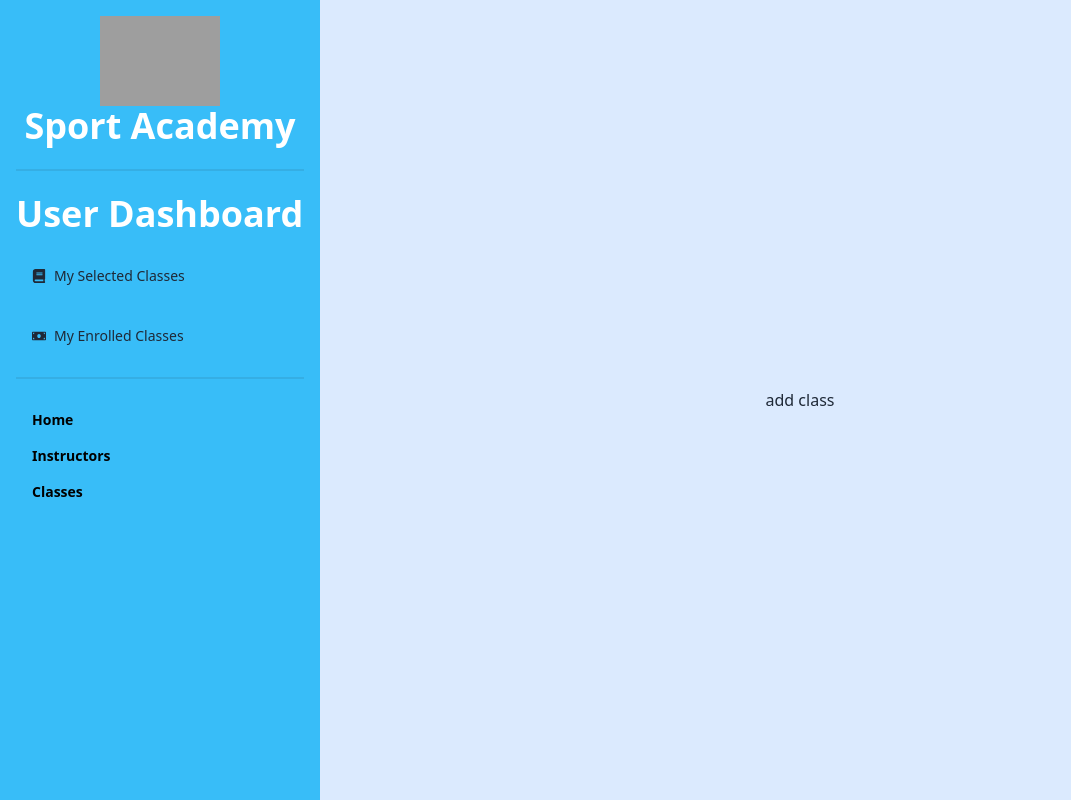
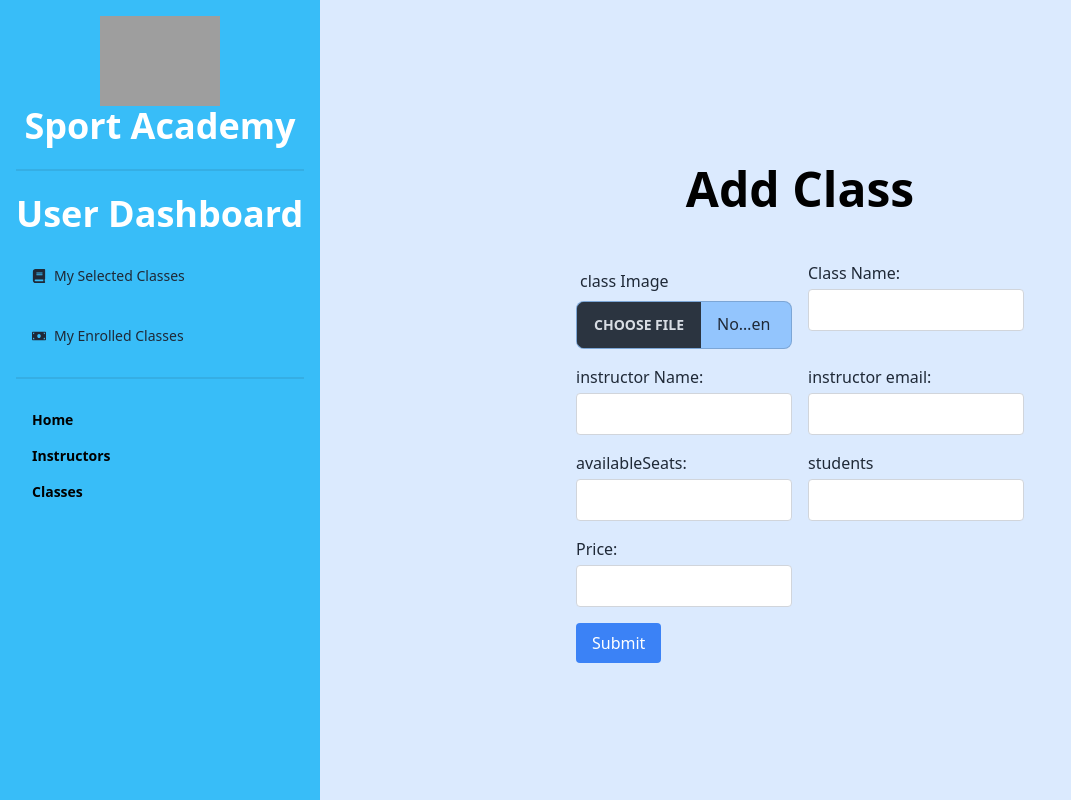
Before and after one commit to sakib21103090/Sports-academies-Client, a React (Vite) app: page /dashboard/addClass in a window 1280 px wide. Shown: the whole page, without its empty margins (0-1071 px from the left). Built offline with nearby package versions, Linux system fonts and the light colour scheme; no server answers; grey boxes are pictures that could not be loaded.

Commit message:
add classes

```diff
--- a/src/Pages/Classes/Classes.jsx
+++ b/src/Pages/Classes/Classes.jsx
@@ -23,7 +23,7 @@ const Classes = () => {
         heading={" Classes"}
         ></SectionTitle>
 
-        <div className="grid grid-cols-1 sm:grid-cols-2 md:grid-cols-3 m-4 gap-4 ">
+        <div className="grid grid-cols-1 sm:grid-cols-2 md:grid-cols-3 mt-4 gap-4 ">
         {
                  classesData?.map(Class => <AllCardClass
                     key={Class._id}
--- a/src/Pages/Dashboard/InstructorsDasboard/AddClass.jsx
+++ b/src/Pages/Dashboard/InstructorsDasboard/AddClass.jsx
@@ -1,10 +1,139 @@
-import React from 'react';
+import React, { useContext } from 'react';
+
+import { useForm } from 'react-hook-form';
+import { AuthContext } from '../../../Components/Providers/AuthProviders';
+import Swal from 'sweetalert2';
 
 const AddClass = () => {
+
+    const {user} = useContext(AuthContext);
+    console.log(user)
+
+    const { register, handleSubmit } = useForm();
+
+    const onSubmit = (data) => {
+        const formData = new FormData();
+        formData.append('image', data.image[0])
+      console.log(formData)
+      const name = data.className;
+      // const image = data.image;
+      console.log(data)
+      const instructorName = user.displayName;
+      const email = user.email;
+      const availableSeats = data.availableSeats;
+      const students = data.students;
+      const price = data.price;
+
+      const url = `https://api.imgbb.com/1/upload?key=${
+        import.meta.env.VITE_IMG_KEY}`
+
+        fetch(url, {
+            method: 'POST',
+            body: formData,
+          })
+            .then(res => res.json())
+            .then(imageData => {
+              console.log(imageData)
+              const classImage = imageData.data.display_url
+              console.log(classImage)
+
+              const classItems = {
+                classImage:classImage,
+                className:name,
+                instructorName:instructorName,
+                instructorEmail:email,
+                availableClasses: parseFloat(availableSeats),
+                students:parseFloat(students),
+                price: parseFloat(price),
+
+              };
+
+              fetch("http://localhost:5000/addClass", {
+                method: "POST",
+                headers: { "Content-Type": "application/json" },
+                body: JSON.stringify(classItems),
+              })
+                .then((res) => res.json())
+                .then((result) => {
+                  console.log(result);
+                  if (result.insertedId) {
+
+                    Swal.fire({
+                      position: "center",
+                      icon: "success",
+                      title: "Class has been added successfully",
+                      showConfirmButton: false,
+                      timer: 1500,
+                    });
+                  }
+                });
+              console.log(data);
+
+
+       })
+    }
+
     return (
         <div>
-            add class
+        {/* <Helmet>
+        <title>Animal-Toy-planet | Add A Toy</title>
+      </Helmet> */}
+         <div>
+              <h2 className="text-center font-bold text-black text-5xl m-6 p-6">Add  Class</h2>
+         </div>
+         <div>
+         <form onSubmit={handleSubmit(onSubmit)} className="max-w-md mx-auto mb-5">
+   <div className="grid grid-cols-1 md:grid-cols-2 gap-4">
+
+     <div className="form-control">
+           <label className="label">
+           <span className="block ">class Image</span></label>
+           <input type="file" {...register("image", { required: true })} className="file-input bg-blue-300 file-input-bordered "/>
         </div>
+                            {/* <div>
+          <label htmlFor="classImage" className="block  mb-1"> classImage :</label>
+          <input type="file" id="classImage" {...register('classImage',{ required: true })}className="file-input bg-blue-300 file-input-bordered w-3/1 " />
+        </div> */}
+
+     <div>
+       <label htmlFor="name" className="block  mb-1"> Class Name:</label>
+       <input type="text" id="className" {...register('className')} className="w-full px-4 py-2 border border-gray-300 rounded focus:outline-none focus:border-lime-500" />
+     </div>
+
+     <div>
+       <label htmlFor="instructorName" className="block  mb-1">instructor Name:</label>
+       <input type="text" id="instructorName" {...register('instructorName')}  defaultValue={user?.displayName} className="w-full px-4 py-2 border border-gray-300 rounded focus:outline-none focus:border-lime-500" />
+
+     </div>
+
+     <div>
+       <label htmlFor="instructorEmail" className="block  mb-1">instructor email:</label>
+       <input type="email" id="instructorEmail" {...register('instructorEmail')} defaultValue={user?.email} className="w-full px-4 py-2 border border-gray-300 rounded focus:outline-none focus:border-lime-500" />
+     </div>
+
+     <div>
+       <label htmlFor="availableSeats" className="block  mb-1">availableSeats:</label>
+       <input type="number"   id="availableSeats" {...register('availableSeats')} className="w-full px-4 py-2 border border-gray-300 rounded focus:outline-none focus:border-lime-500" />
+     </div>
+     <div>
+       <label htmlFor="students" className="block  mb-1">students</label>
+       <input type="number"   id="students" {...register('students')} className="w-full px-4 py-2 border border-gray-300 rounded focus:outline-none focus:border-lime-500" />
+     </div>
+     <div>
+       <label htmlFor="price" className="block  mb-1">Price:</label>
+       <input type="number" step="0.01" id="price" {...register('price')} className="w-full px-4 py-2 border border-gray-300 rounded focus:outline-none focus:border-lime-500" />
+     </div>
+
+
+
+   </div>
+
+
+   <button type="submit" className="mt-4 px-4 py-2 bg-blue-500 text-white rounded hover:bg-lime-600">Submit</button>
+ </form>
+
+   </div>
+     </div>
     );
 };
 
--- /dev/null
+++ b/src/Pages/Dashboard/InstructorsDasboard/MYClassCard.jsx
@@ -0,0 +1,29 @@
+import React from 'react';
+
+const MYClassCard = ({Class,index}) => {
+
+console.log(Class)
+    return (
+
+        <tr className=' text-black font-bold'>
+        <th>{index+1}</th>
+
+      <td>{Class.className}</td>
+      <td><img className='w-[60px] rounded-full' src={Class.classImage} alt="" /></td>
+      <td>{Class.price}</td>
+      <td>{Class.students}</td>
+      <td>
+      <button className="btn btn-outline btn-sm w-[70px] bg-blue-400">pending</button>
+        </td>
+
+      <td>
+      <button className="btn btn-outline btn-sm w-[60px] bg-blue-400">Update</button>
+        </td>
+
+
+
+      </tr>
+    );
+};
+
+export default MYClassCard;
--- a/src/Pages/Dashboard/InstructorsDasboard/MyClasses.jsx
+++ b/src/Pages/Dashboard/InstructorsDasboard/MyClasses.jsx
@@ -1,10 +1,61 @@
-import React from 'react';
+import React, { useContext, useEffect, useState } from 'react';
+import { AuthContext } from '../../../Components/Providers/AuthProviders';
+import MYClassCard from './MYClassCard';
 
 const MyClasses = () => {
+    const [myClasses, setMyClasses] = useState([]);
+    const { user } = useContext(AuthContext);
+
+
+    useEffect(() => {
+        fetch(`http://localhost:5000/myClass/${user?.email}`)
+          .then((res) => res.json())
+          .then((data) => {
+            console.log(data);
+            setMyClasses(data);
+          });
+      }, [user]);
+       console.log(myClasses)
     return (
         <div>
-            My Classes
-        </div>
+
+        {/* <Helmet>
+        <title>Animal-Toy-planet |My Toy</title>
+      </Helmet> */}
+      <div>
+
+      </div>
+      <h1 className="text-center p-4  text-4xl font-bold">My Classes</h1>
+
+      <div className='m-[40px]'>
+      <div className="overflow-x-auto ">
+  <table className="table  w-full">
+    <thead>
+      <tr className="text-lime-700">
+        <th>#</th>
+        <th>Class Name</th>
+        <th>Image</th>
+        <th>Price</th>
+        <th>Students</th>
+        <th>Status</th>
+        <th>Update</th>
+
+      </tr>
+    </thead>
+    <tbody>
+    {myClasses?.map((Class, index) => (
+                    <MYClassCard
+                    Class={Class}
+                    key={Class._id}
+                    index={index}
+                    ></MYClassCard>
+            ))}
+    </tbody>
+
+  </table>
+</div>
+      </div>
+  </div>
     );
 };
 
--- a/src/Pages/Home/PopularInstructors/InstructorCard.jsx
+++ b/src/Pages/Home/PopularInstructors/InstructorCard.jsx
@@ -4,10 +4,10 @@ const InstructorCard = ({instructor}) => {
   const { instructorImage, instructorName,instructorEmail} =instructor;
   return (
   <div className="card card-compact  bg-base-100 shadow-xl mx-auto">
-  <figure><img className='w-[200px] h-[200px]' src={instructorImage} alt="" /></figure>
+  <figure><img className='w-[200px] h-[200px] rounded' src={instructorImage} alt="" /></figure>
   <div className="card-body text-slate-900">
-    <h2 className="card-title text-3xl"> Name: {instructorName}</h2>
-    <p className=''>Email: {instructorEmail}</p>
+    <h2 className="card-title text-2xl text-slate-900"> Name: {instructorName}</h2>
+    <p className='text-slate-900'>Email: {instructorEmail}</p>
     <div className="card-actions justify-end">
     <button className="btn btn-sm btn-outline btn-secondary">See Classes</button>
     </div>
--- a/src/Pages/Home/PopularInstructors/PopularInstructors.jsx
+++ b/src/Pages/Home/PopularInstructors/PopularInstructors.jsx
@@ -21,7 +21,7 @@ const PopularInstructors = () => {
         heading={"Popular Instructor"}
         ></SectionTitle>
 
-          <div className="grid grid-cols-1 sm:grid-cols-2 md:grid-cols-3  m-4 gap-4 ">
+          <div className="grid grid-cols-1 sm:grid-cols-2 md:grid-cols-3  gap-4 mt-10">
           {
                    InstructorData?.map(instructor => <InstructorCard
                     key={instructor._id}
--- a/src/Pages/Instructors/Instructors.jsx
+++ b/src/Pages/Instructors/Instructors.jsx
@@ -6,7 +6,7 @@ const Instructors = () => {
     const [instructorsData, setInstructor] = useState([]);
 
     useEffect(() => {
-        fetch('http://localhost:5000/classes')
+        fetch('http://localhost:5000/instructors')
             .then(res => res.json())
             .then((data) => {
                 console.log(data);
@@ -20,7 +20,7 @@ const Instructors = () => {
         heading={" Instructors"}
         ></SectionTitle>
 
-        <div className="grid grid-cols-1 sm:grid-cols-2 md:grid-cols-3 m-4 gap-4">
+        <div className="grid grid-cols-1 sm:grid-cols-2 md:grid-cols-3 mt-4 gap-4">
         {
                  instructorsData?.map(instructor => <LoadDataIns
                     key={instructor._id}
--- a/src/Pages/Instructors/LoadDataIns.jsx
+++ b/src/Pages/Instructors/LoadDataIns.jsx
@@ -4,10 +4,10 @@ const LoadDataIns = ({instructor}) => {
         const {instructorName, instructorImage,instructorEmail} =instructor;
     return (
     <div className="card card-compact  bg-base-100 shadow-xl mx-auto">
-    <figure><img className='w-[200px]  h-[200px]' src={instructorImage} alt="" /></figure>
+    <figure><img className='w-[200px]  h-[200px] rounded p-2' src={instructorImage} alt="" /></figure>
     <div className="card-body text-slate-900">
-      <h2 className="card-title text-3xl">Name: {instructorName}</h2>
-      <p className='text-2xl'>Email: <br />{instructorEmail}</p>
+      <h2 className="card-title text-2xl">Name: {instructorName}</h2>
+      <p className='text-slate-900'>Email:{instructorEmail}</p>
       <div className="card-actions justify-end">
       <button className="btn btn-sm btn-outline btn-secondary">See Classes</button>
       </div>
--- a/src/Pages/Shared/Navbar/Navbar.jsx
+++ b/src/Pages/Shared/Navbar/Navbar.jsx
@@ -42,7 +42,7 @@ const Navbar = () => {
             <li><NavLink className='text-white  font-bold' to="/instructors">Instructors</NavLink> </li>
             <li><NavLink className='text-white  font-bold' to="/classes">Classes</NavLink> </li>
 
-           {user&& <li><NavLink className='text-white font-bold' to="/dashboard/addClass">Dashboard</NavLink> </li>}
+           {user&& <li><NavLink className='text-white font-bold' to="/dashboard">Dashboard</NavLink> </li>}
 
            {user ? <button onClick={handleLogOut} className="btn btn-sm btn-outline bg-blue-200 ">Log Out</button>:<Link to="/login" className="btn btn-sm  h-[40px]  bg-blue-200 md:mx-4">Login</Link> }
 
```
Also changed, not shown: src/Pages/Classes/AllCardClass.jsx (+4 -4 lines), src/Pages/Home/PopularClasses/ClassCard.jsx (+4 -4 lines).
